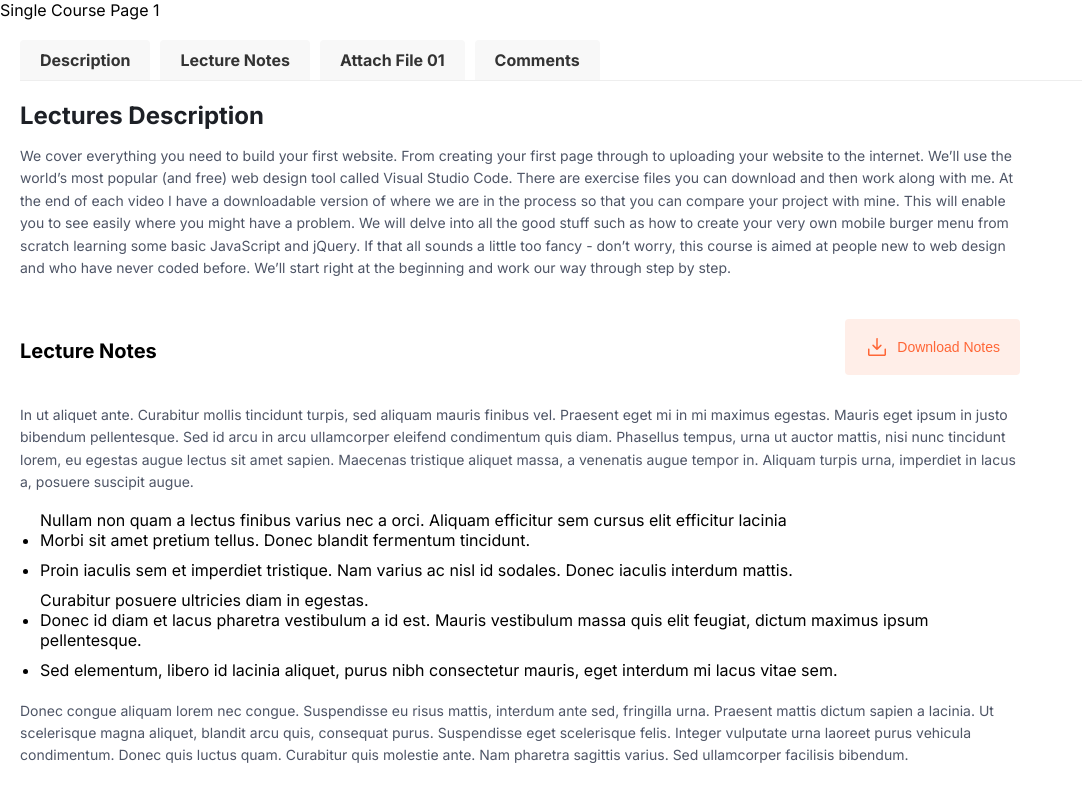
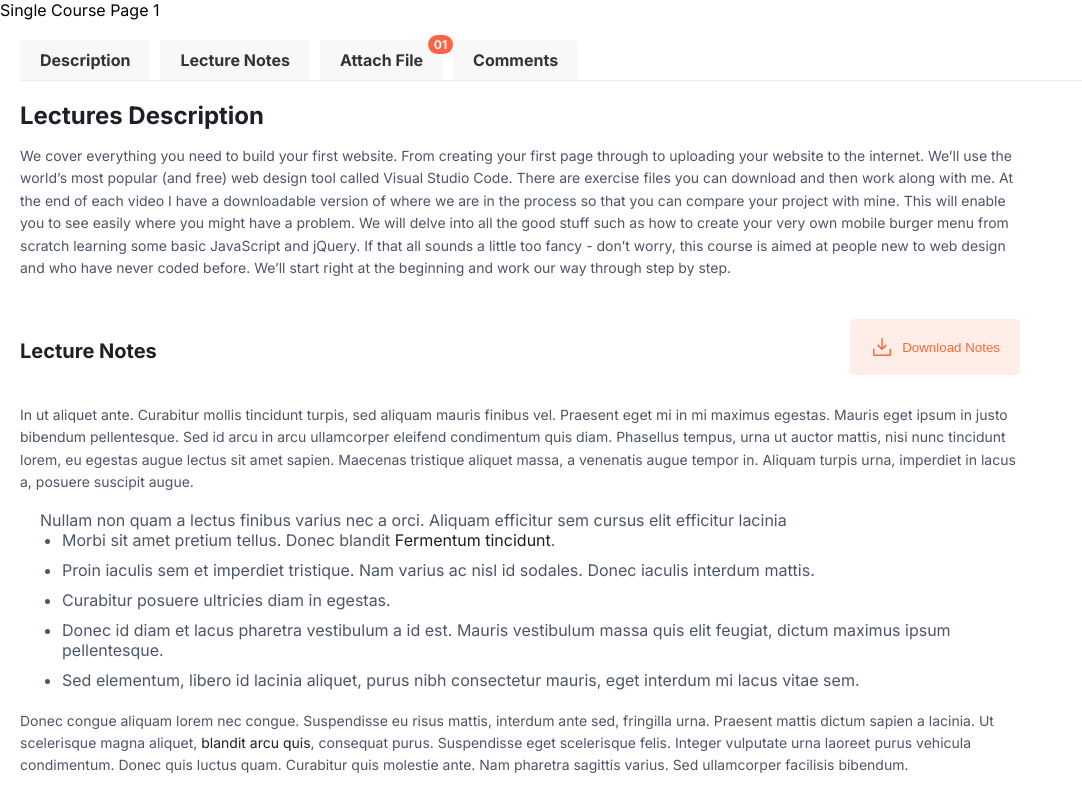
Before and after one commit to archis-academy/june-frontend-e-tutor-lms-1, a Next.js app: page /course/1 in a window 1280 px wide. Shown: the top 800 px of the page, without its empty margins (0-1082 px from the left). Built offline with nearby package versions, Linux system fonts and the light colour scheme.

Commit message:
[JU-22]-WPD number icon adjustment

```diff
--- a/src/Components/WatchCourse/AttachFileTab/AttachFileTab.module.scss
+++ b/src/Components/WatchCourse/AttachFileTab/AttachFileTab.module.scss
@@ -40,13 +40,14 @@
   .infoNumberCont {
     display: flex;
     gap: 40px 20px;
+    margin-left: 24px;
   }
   .numberInfoBox {
     color: #6e7485;
   }
   .fileInfo {
     font-size: 14px;
-    color: #6e7485;
+    color: $third-color;
   }
 
   .watchDownloadFile {
@@ -59,6 +60,7 @@
     font-size: 16px;
     display: flex;
     align-items: center;
+    margin-right: 24px;
 
     &:hover {
       background-color: darken($primary-color, 10%);
--- a/src/Components/WatchCourse/LectureNotesTab/LectureNotesTab.module.scss
+++ b/src/Components/WatchCourse/LectureNotesTab/LectureNotesTab.module.scss
@@ -1,4 +1,5 @@
 @import "../../app/variables";
+
 .lectureNotesTab {
   h2 {
     color: $third-color;
@@ -7,7 +8,7 @@
   }
 
   h4 {
-    $third-color: #1d2026;
+    color: $third-color;
     margin-top: 20px;
     font-size: 20px;
   }
@@ -18,19 +19,29 @@
     margin-bottom: 15px;
     color: $secondary-color;
   }
+
   ul {
     padding-left: 20px;
     margin-bottom: 20px;
     list-style-type: disc;
+    color: $secondary-color;
 
     li {
       margin-bottom: 10px;
+      color: $secondary-color;
+      margin-left: 22px;
     }
   }
+
+  .blackText {
+    color: $third-color;
+  }
+
   .lectureContent {
     display: flex;
     justify-content: space-between;
   }
+
   .downloadNotes {
     padding: 10px 20px;
     gap: 8px;
@@ -40,8 +51,6 @@
     border-radius: 4px;
     cursor: pointer;
     margin-bottom: 15px;
-    display: inline-block;
-    font-size: 14px;
     display: flex;
     align-items: center;
   }
--- a/src/Components/WatchCourse/LectureNotesTab/LectureNotesTab.tsx
+++ b/src/Components/WatchCourse/LectureNotesTab/LectureNotesTab.tsx
@@ -8,13 +8,12 @@ const LectureNotesTab: React.FC = () => {
       <div className={styles.lectureContent}>
         <h4>Lecture Notes</h4>
         <button className={styles.downloadNotes}>
-          <img className={styles.downloadIcon} src={DownloadSimple.src} alt="" />{" "}
+          <img className={styles.downloadIcon} src={DownloadSimple.src} alt="" />
           Download Notes
         </button>
       </div>
 
       <p>
-        {" "}
         In ut aliquet ante. Curabitur mollis tincidunt turpis, sed aliquam mauris
         finibus vel. Praesent eget mi in mi maximus egestas. Mauris eget ipsum in
         justo bibendum pellentesque. Sed id arcu in arcu ullamcorper eleifend
@@ -23,15 +22,19 @@ const LectureNotesTab: React.FC = () => {
         aliquet massa, a venenatis augue tempor in. Aliquam turpis urna, imperdiet in
         lacus a, posuere suscipit augue.
       </p>
+
       <ul>
         Nullam non quam a lectus finibus varius nec a orci. Aliquam efficitur sem
         cursus elit efficitur lacinia
-        <li>Morbi sit amet pretium tellus. Donec blandit fermentum tincidunt.</li>
+        <li>
+          Morbi sit amet pretium tellus. Donec blandit{" "}
+          <span className={styles.blackText}>Fermentum tincidunt</span>.
+        </li>
         <li>
           Proin iaculis sem et imperdiet tristique. Nam varius ac nisl id sodales.
           Donec iaculis interdum mattis.
-        </li>
-        Curabitur posuere ultricies diam in egestas.
+        </li>{" "}
+        <li>Curabitur posuere ultricies diam in egestas.</li>
         <li>
           Donec id diam et lacus pharetra vestibulum a id est. Mauris vestibulum
           massa quis elit feugiat, dictum maximus ipsum pellentesque.
@@ -41,13 +44,15 @@ const LectureNotesTab: React.FC = () => {
           eget interdum mi lacus vitae sem.
         </li>
       </ul>
+
       <p>
         Donec congue aliquam lorem nec congue. Suspendisse eu risus mattis, interdum
         ante sed, fringilla urna. Praesent mattis dictum sapien a lacinia. Ut
-        scelerisque magna aliquet, blandit arcu quis, consequat purus. Suspendisse
-        eget scelerisque felis. Integer vulputate urna laoreet purus vehicula
-        condimentum. Donec quis luctus quam. Curabitur quis molestie ante. Nam
-        pharetra sagittis varius. Sed ullamcorper facilisis bibendum.
+        scelerisque magna aliquet,{" "}
+        <span className={styles.blackText}>blandit arcu quis</span>, consequat purus.
+        Suspendisse eget scelerisque felis. Integer vulputate urna laoreet purus
+        vehicula condimentum. Donec quis luctus quam. Curabitur quis molestie ante.
+        Nam pharetra sagittis varius. Sed ullamcorper facilisis bibendum.
       </p>
     </div>
   );
--- a/src/Components/WatchCourse/WatchCourse.module.scss
+++ b/src/Components/WatchCourse/WatchCourse.module.scss
@@ -38,3 +38,15 @@
     margin-bottom: 40px;
   }
 }
+
+.fileCountBadge {
+  background-color: #ff6347;
+  color: #fff;
+  padding: 2px 6px;
+  border-radius: 12px;
+  font-size: 12px;
+  margin-left: 5px;
+  position: absolute;
+  top: -5px;
+  right: -10px;
+}
```
